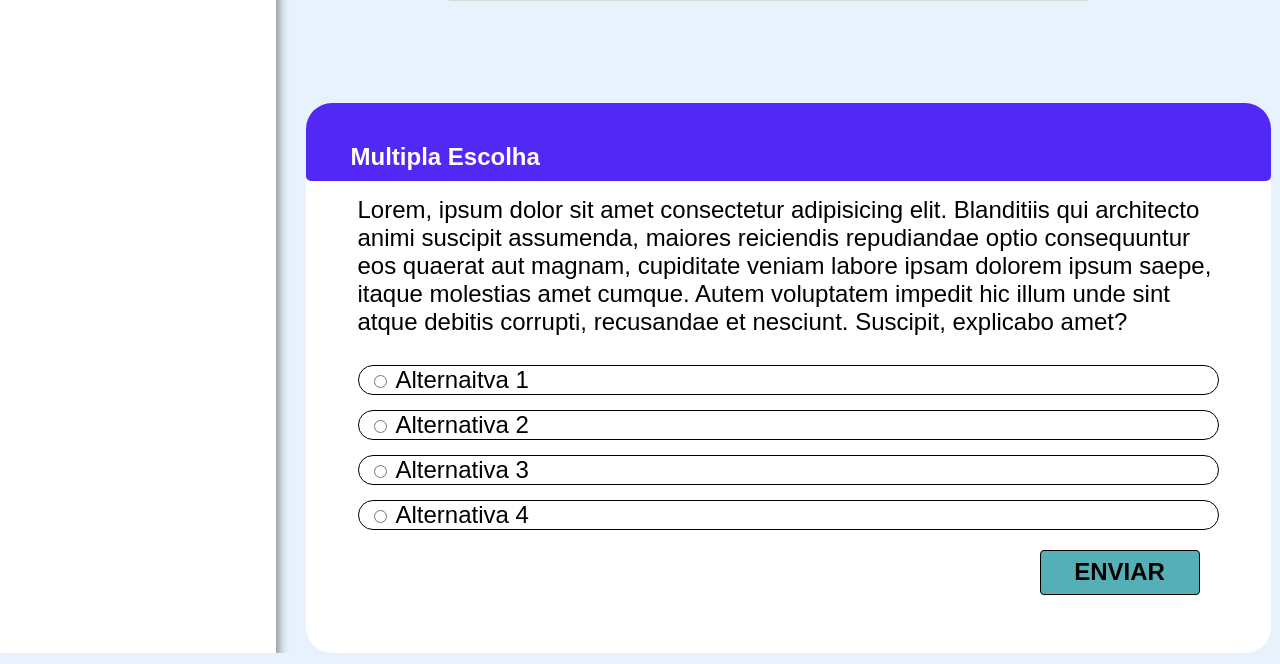
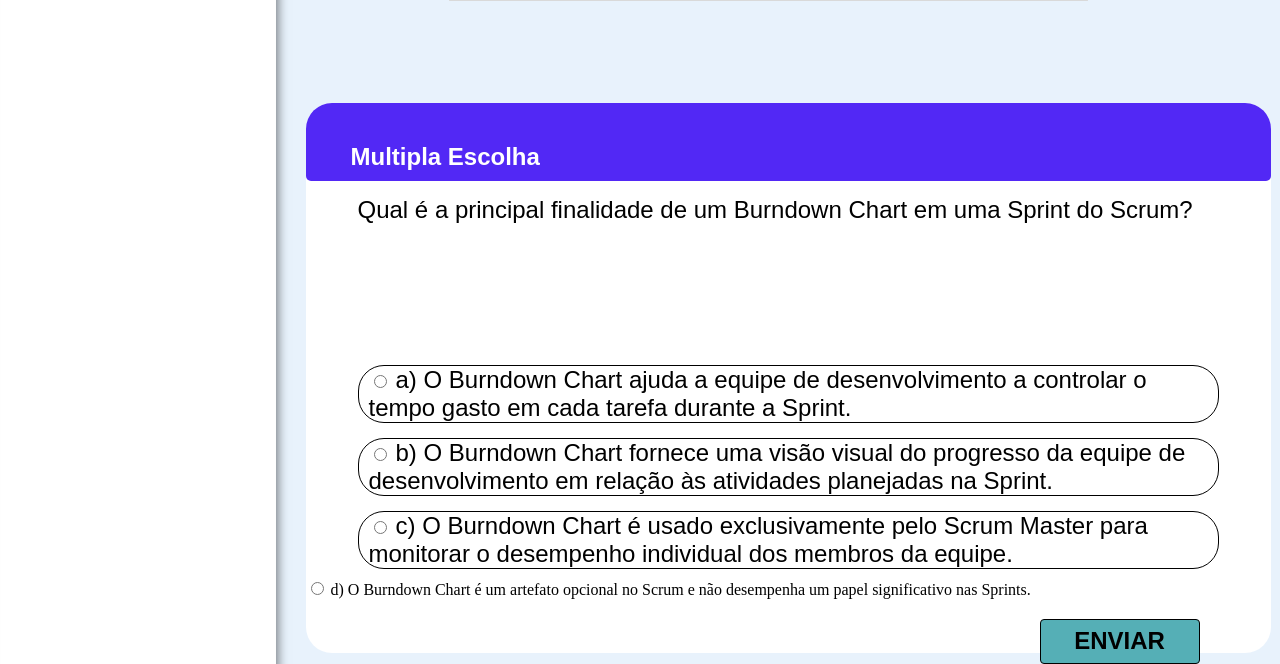
Before and after one commit to AvyaAquino/ADS-1-SEM-API, a Flask app: page /burnDownChart in a window 1280 px wide. Shown: the part 2543-3207 px from the top of the page. Run offline with Flask 3, Linux system fonts and the light colour scheme; some libraries are stand-ins or nearby versions.

Commit message:
docs: Adicionando texto questionário de Burndown Chart

```diff
--- a/src/templates/Artefatos/burnDownChart.html
+++ b/src/templates/Artefatos/burnDownChart.html
@@ -223,29 +223,29 @@
             </div>
 
             <div class="perguntasTexto">
-                Lorem, ipsum dolor sit amet consectetur adipisicing elit. Blanditiis qui architecto animi suscipit assumenda, maiores reiciendis repudiandae optio consequuntur eos quaerat aut magnam, cupiditate veniam labore ipsam dolorem ipsum saepe, itaque molestias amet cumque. Autem voluptatem impedit hic illum unde sint atque debitis corrupti, recusandae et nesciunt. Suscipit, explicabo amet?
+                Qual é a principal finalidade de um Burndown Chart em uma Sprint do Scrum?
             </div>
 
             <div class="perguntasAlternativas">
                 <form>
                     <div class="alternativas errada">
                         <input type="radio" name="resp">
-                        <label>Alternaitva 1</label><br>
+                        <label>a) O Burndown Chart ajuda a equipe de desenvolvimento a controlar o tempo gasto em cada tarefa durante a Sprint.</label><br>
+                    </div>
+
+                    <div class="alternativas" id="certa">
+                        <input type="radio" name="resp">
+                        <label>b) O Burndown Chart fornece uma visão visual do progresso da equipe de desenvolvimento em relação às atividades planejadas na Sprint.</label><br>
                     </div>
 
                     <div class="alternativas errada">
                         <input type="radio" name="resp">
-                        <label>Alternativa 2</label><br>
+                        <label>c) O Burndown Chart é usado exclusivamente pelo Scrum Master para monitorar o desempenho individual dos membros da equipe.</label><br>
                     </div>
 
-                    <div class="alternativas errada">
+                    <div class="alternativa errada">
                         <input type="radio" name="resp">
-                        <label>Alternativa 3</label><br>
-                    </div>
-
-                    <div class="alternativas" id="certa">
-                        <input type="radio" name="resp">
-                        <label>Alternativa 4</label><br>
+                        <label>d) O Burndown Chart é um artefato opcional no Scrum e não desempenha um papel significativo nas Sprints.</label><br>
                     </div>
                   </form>
             </div>
```
